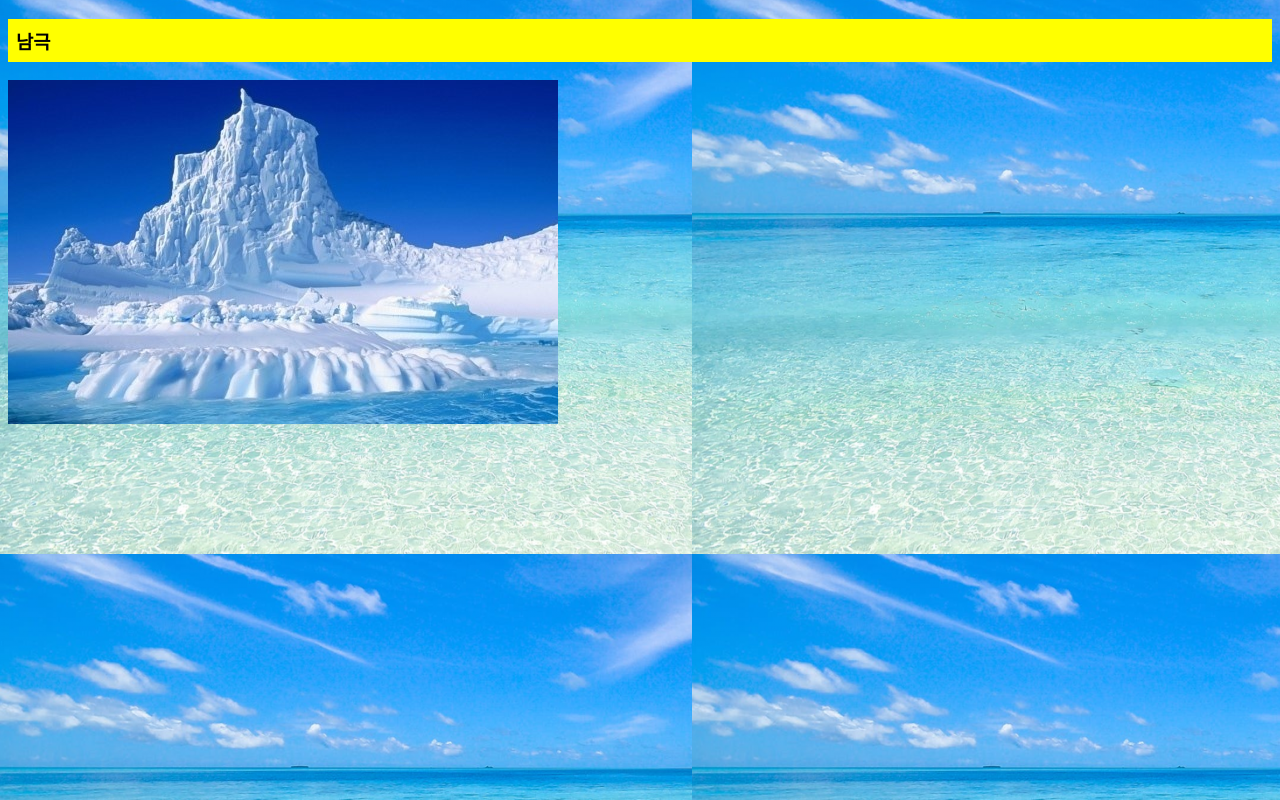
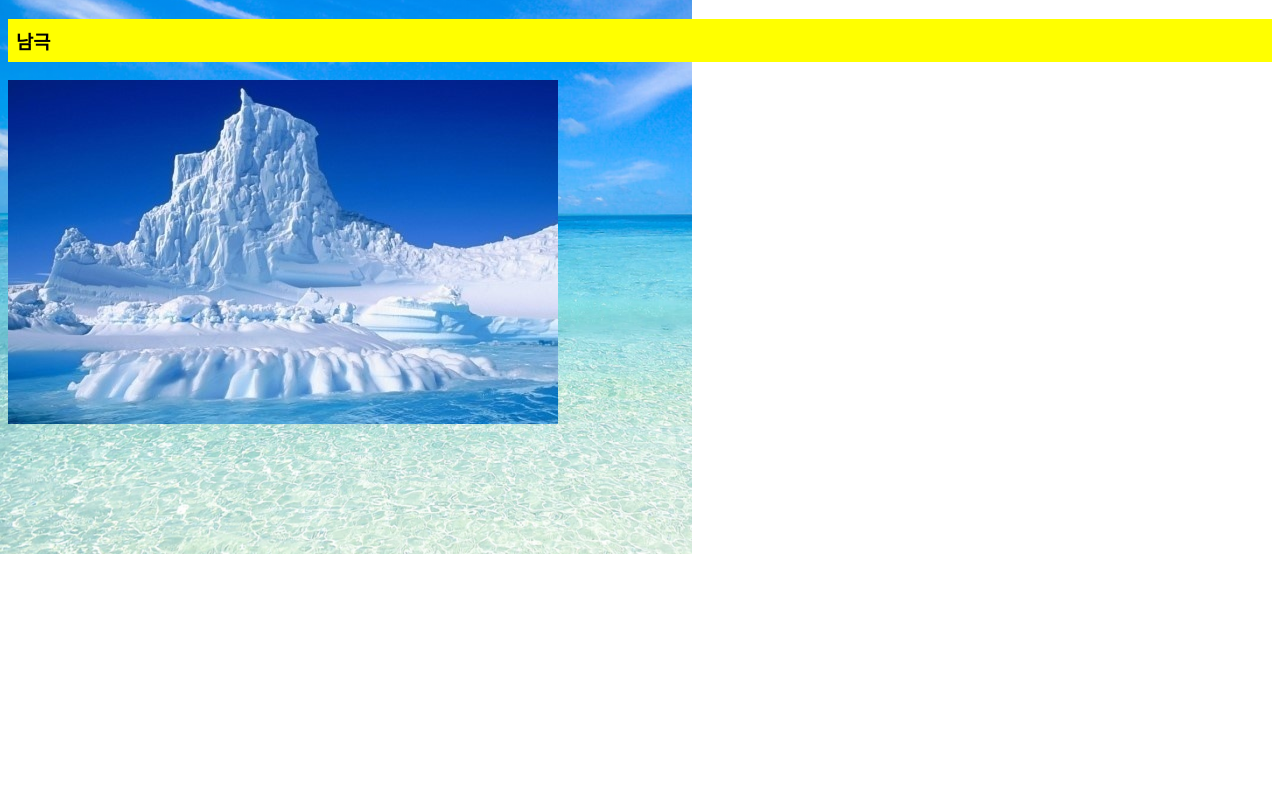
Before and after one commit to yenna02/test, a plain HTML site: page index.html in a window 1280 px wide. Drawn offline with Linux system fonts and the light colour scheme.

Commit message:
Update index.html

```diff
--- a/index.html
+++ b/index.html
@@ -8,7 +8,7 @@
 
 body {
   background-image: url('img.png');
-  background-repeat: repeat-x repeat-y;
+  background-repeat: no-repeat
 }
 
 h3 {
```
